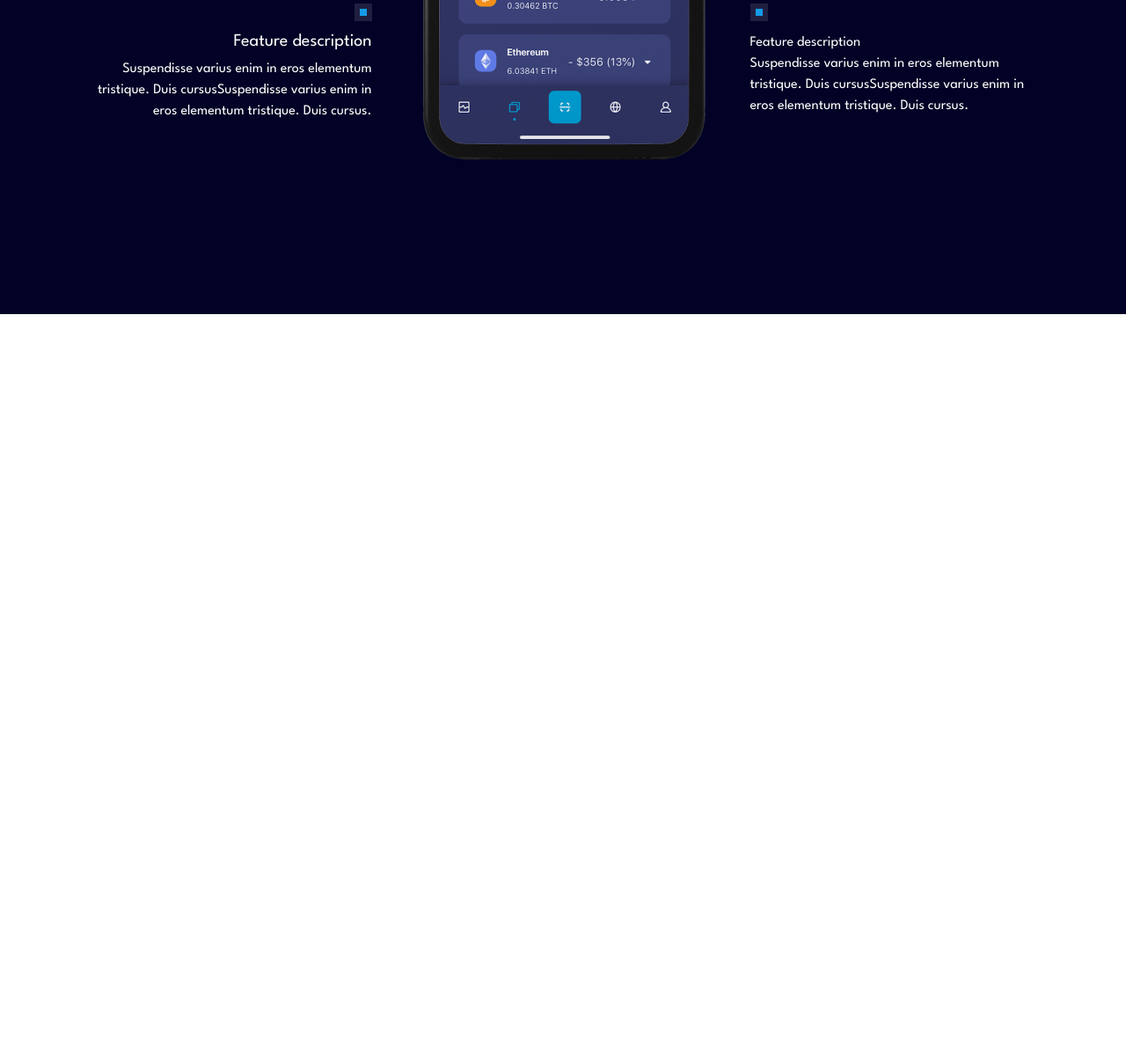
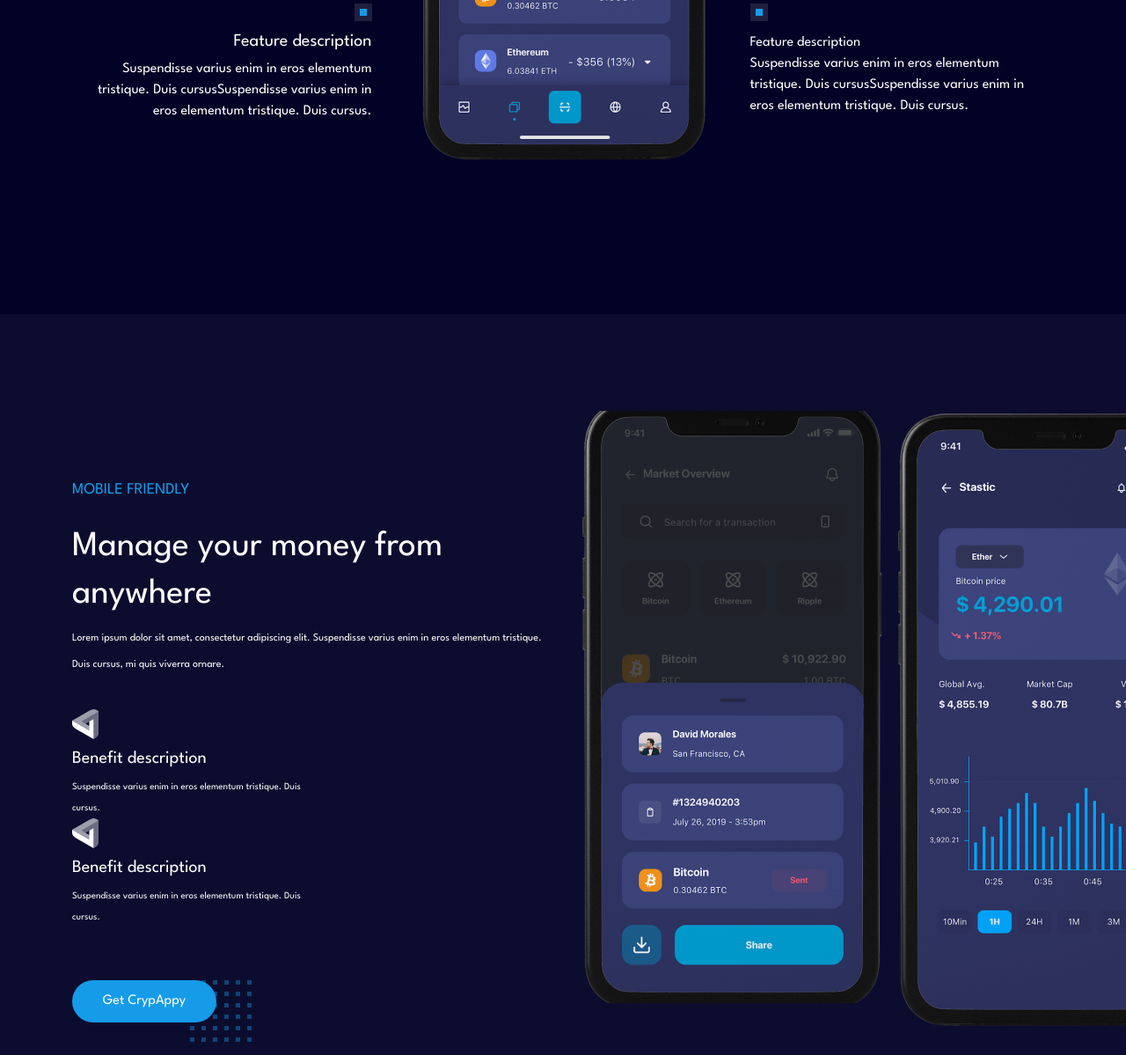
Before and after one commit to Gedeon4ick/CrupAppy, a website: page src/index.html in a window 1280 px wide. Shown: the part 2434-3633 px from the top of the page at 88% size. Before the commit the page ends 2791 px from the top, so only its background shows below. Drawn offline with nearby package versions, Linux system fonts and the light colour scheme; files that its build step writes are made by us from their sources.

Commit message:
friendly

```diff
--- a/src/index.html
+++ b/src/index.html
@@ -146,7 +146,39 @@
         </div>
     </section>
 
+    <section class="friend">
+        <div class="container">
+            <div class="row ">
+                <div class="friend__text col-12 col-md-6">
+                    <div class="friend__text_link">mobile friendly</div>
+                    <div class="friend__text_title">Manage your money from anywhere</div>
+                    <div class="friend__text_subtitle">Lorem ipsum dolor sit amet, consectetur adipiscing elit. Suspendisse varius enim in eros elementum tristique. Duis cursus, mi quis viverra ornare.</div>
+                    <div class="friend__text_wrapper">
+                        <div class="friend__text_wrapper-card">
+                            <div class="friend__text_wrapper-card-icon">
+                                <img src="./icons/icon_grid.png" alt="google">
+                            </div>
+                            <div class="friend__text_wrapper-card-title">Benefit description</div>
+                            <div class="friend__text_wrapper-card-subtitle">Suspendisse varius enim in eros elementum tristique. Duis cursus.</div>
+                        </div>
+                        <div class="friend__text_wrapper-card">
+                            <div class="friend__text_wrapper-card-icon">
+                                <img src="./icons/icon_grid.png" alt="google">
+                            </div>
+                            <div class="friend__text_wrapper-card-title">Benefit description</div>
+                            <div class="friend__text_wrapper-card-subtitle">Suspendisse varius enim in eros elementum tristique. Duis cursus.</div>
+                        </div>
+                    </div>
+                    <a href="#" class="title friend__text_get ">Get CrypAppy</a>
 
+                </div>
+                <div class="friend__img col-12 col-md-6">
+                    <img src="./img/twophone.png" alt="phone">
+                </div>
+
+            </div>
+        </div>
+    </section>
 
 
     <script src="https://cdn.jsdelivr.net/npm/bootstrap@5.2.2/dist/js/bootstrap.bundle.min.js"
--- /dev/null
+++ b/src/sass/blocks/_friend.scss
@@ -0,0 +1,105 @@
+.friend {
+    padding: 110px 0 30px 0;
+    background-color: #0C0D2E;
+    height: 842px;
+
+    &__text {
+        position: relative;
+        &_get {
+            position: relative;
+            padding-top: 16px;
+            display: block;
+            text-align: center;
+            border-radius: 30px;
+            margin-top: 60px;
+            width: 164px;
+            height: 48px;
+            background-color: #159BE8;
+            text-decoration: none;
+            &:after{
+                content: '';
+                position: absolute;
+                display: block;
+                width: 70px;
+                height: 70px;
+                top: 0;
+                right: -40px;
+                background: url('../img/get.png');
+            }
+        }
+
+        &_link {
+            margin-top: 80px;
+            font-weight: 400;
+            font-size: 18px;
+            line-height: 20px;
+            text-transform: uppercase;
+            color: #159BE8;
+        }
+
+        &_title {
+            margin-top: 28px;
+            font-weight: 400;
+            font-size: 40px;
+            line-height: 54px;
+            color: #FFFFFF;
+        }
+
+        &_subtitle {
+            margin-top: 8px;
+            font-weight: 400;
+            font-size: 12px;
+            line-height: 30px;
+            color: #FFFFFF;
+        }
+        &_wrapper {
+            margin-top: 35px;
+            display: grid;
+            grid-template-columns: repeat(auto-fill, 300px, );
+            column-gap: 10px;
+            &_get {
+                padding-top: 16px;
+                display: block;
+                text-align: center;
+                border-radius: 30px;
+                margin-top: 60px;
+                width: 164px;
+                height: 48px;
+                background-color: #159BE8;
+                text-decoration: none;
+
+
+            }
+            &-card {
+                width: 300px;
+
+                &-title {
+
+                    margin-top: 12px;
+                    font-weight: 400;
+                    font-size: 20px;
+                    line-height: 20px;
+                    color: #FFFFFF;
+                }
+
+                &-subtitle {
+                    width: 269px;
+                    margin-top: 10px;
+                    font-weight: 400;
+                    font-size: 11px;
+                    line-height: 24px;
+                    color: #FFFFFF;
+
+                }
+            }
+
+
+        }
+    }
+
+
+
+
+
+
+}
--- /dev/null
+++ b/src/sass/blocks/_title.scss
@@ -0,0 +1,6 @@
+.title{
+    font-weight: 400;
+    font-size: 16px;
+    line-height: 16px;
+    color: #FFFFFF;
+}
--- a/src/sass/style.scss
+++ b/src/sass/style.scss
@@ -13,3 +13,5 @@
 @import 'blocks/header';
 @import 'blocks/benifit';
 @import 'blocks/features';
+@import 'blocks/friend';
+@import 'blocks/title';
```
Also changed, not shown: docs/index.html (+1 -1 lines), docs/css/style.min.css, docs/img/get.png (added), docs/img/twophone.png (added), src/img/get.png (added), src/img/twophone.png (added).
